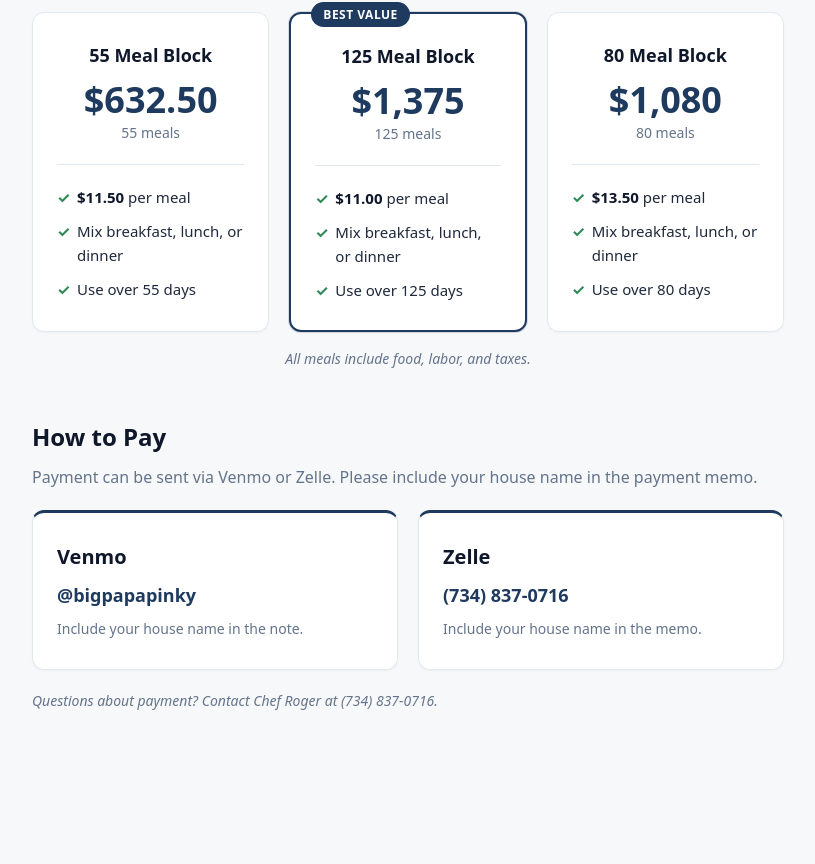
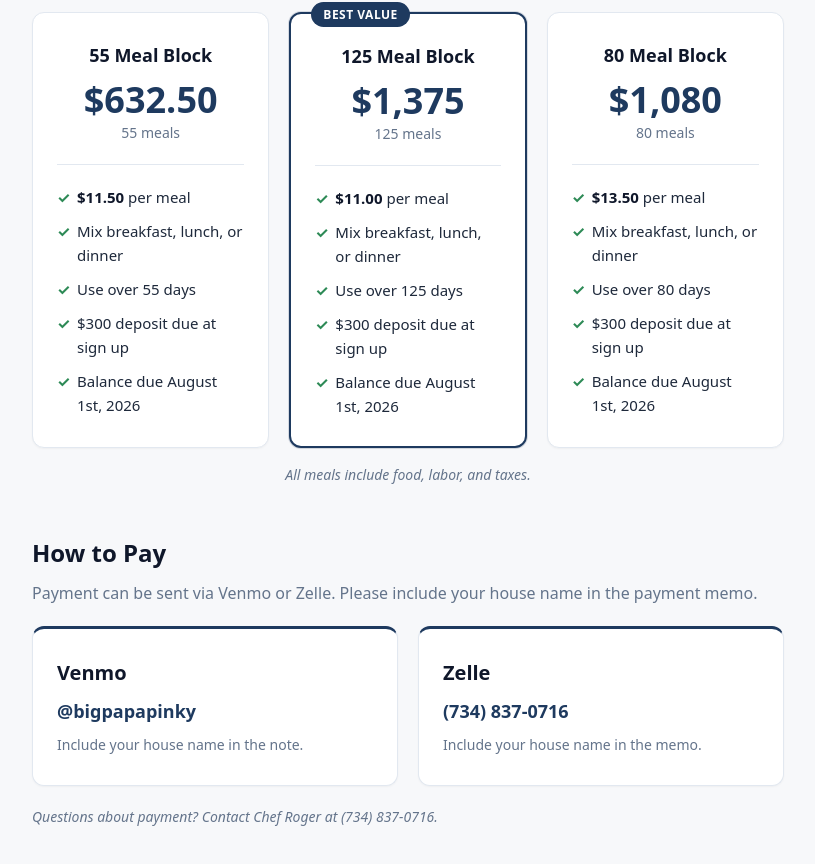
Before and after one commit to nkaplan04-glitch/papa-pinky-site, a React (Vite) app: page /payment in a window 1280 px wide. Shown: the part 890-1754 px from the top of the page, without its empty margins (232-1047 px from the left). Before the commit the page ends 1714 px from the top, so only its background shows below. Built offline with nearby package versions, Linux system fonts and the light colour scheme; no server answers.

Commit message:
300 deposit

```diff
--- a/src/pages/Payment.jsx
+++ b/src/pages/Payment.jsx
@@ -67,6 +67,8 @@ export default function Payment() {
               <li><strong>$11.50</strong> per meal</li>
               <li>Mix breakfast, lunch, or dinner</li>
               <li>Use over 55 days</li>
+              <li>$300 deposit due at sign up</li>
+              <li>Balance due August 1st, 2026</li>
             </ul>
           </div>
 
@@ -80,6 +82,8 @@ export default function Payment() {
               <li><strong>$11.00</strong> per meal</li>
               <li>Mix breakfast, lunch, or dinner</li>
               <li>Use over 125 days</li>
+              <li>$300 deposit due at sign up</li>
+              <li>Balance due August 1st, 2026</li>
             </ul>
           </div>
 
@@ -93,6 +97,8 @@ export default function Payment() {
               <li><strong>$13.50</strong> per meal</li>
               <li>Mix breakfast, lunch, or dinner</li>
               <li>Use over 80 days</li>
+              <li>$300 deposit due at sign up</li>
+              <li>Balance due August 1st, 2026</li>
             </ul>
           </div>
         </div>
```
